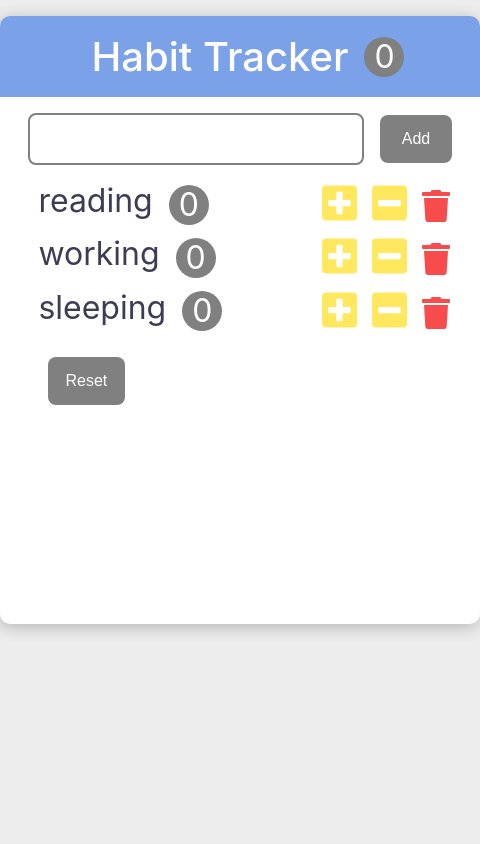
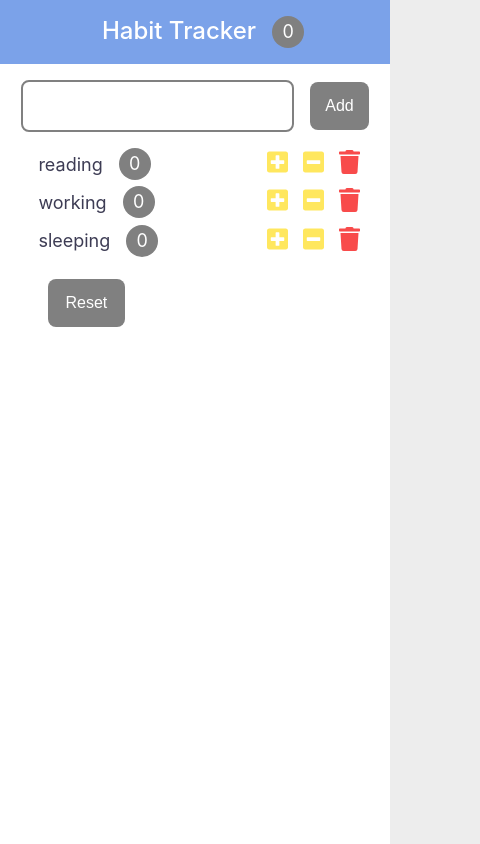
Before and after one commit to y-solb/habit-tracker, a React (Create React App) app: page / in a window 390 px wide. Shown: the whole page, 480 px wide, since content can reach past the window. Built offline with nearby package versions, Linux system fonts and the light colour scheme.

Commit message:
style: 반응형 수정

```diff
--- a/src/app.css
+++ b/src/app.css
@@ -127,6 +127,8 @@ body {
 
 .habit-name {
   padding: 0 1rem;
+  display: flex;
+  align-items: center;
 }
 
 .habit-button {
@@ -149,3 +151,29 @@ body {
   font-size: 2rem;
   color: rgb(248, 75, 75);
 }
+
+@media screen and (max-width: 767px) {
+  .container {
+    display: flex;
+    width: 100%;
+    height: 100vh;
+    margin: 0;
+    border-radius: 0;
+  }
+  .navbar {
+    border-radius: 0;
+  }
+  .navbar-title,
+  .habit-button {
+    font-size: 24px;
+  }
+  .habit {
+    font-size: 18px;
+  }
+  .habit-count {
+    font-size: 18px;
+    width: 2rem;
+    height: 2rem;
+    line-height: 2rem;
+  }
+}
```
